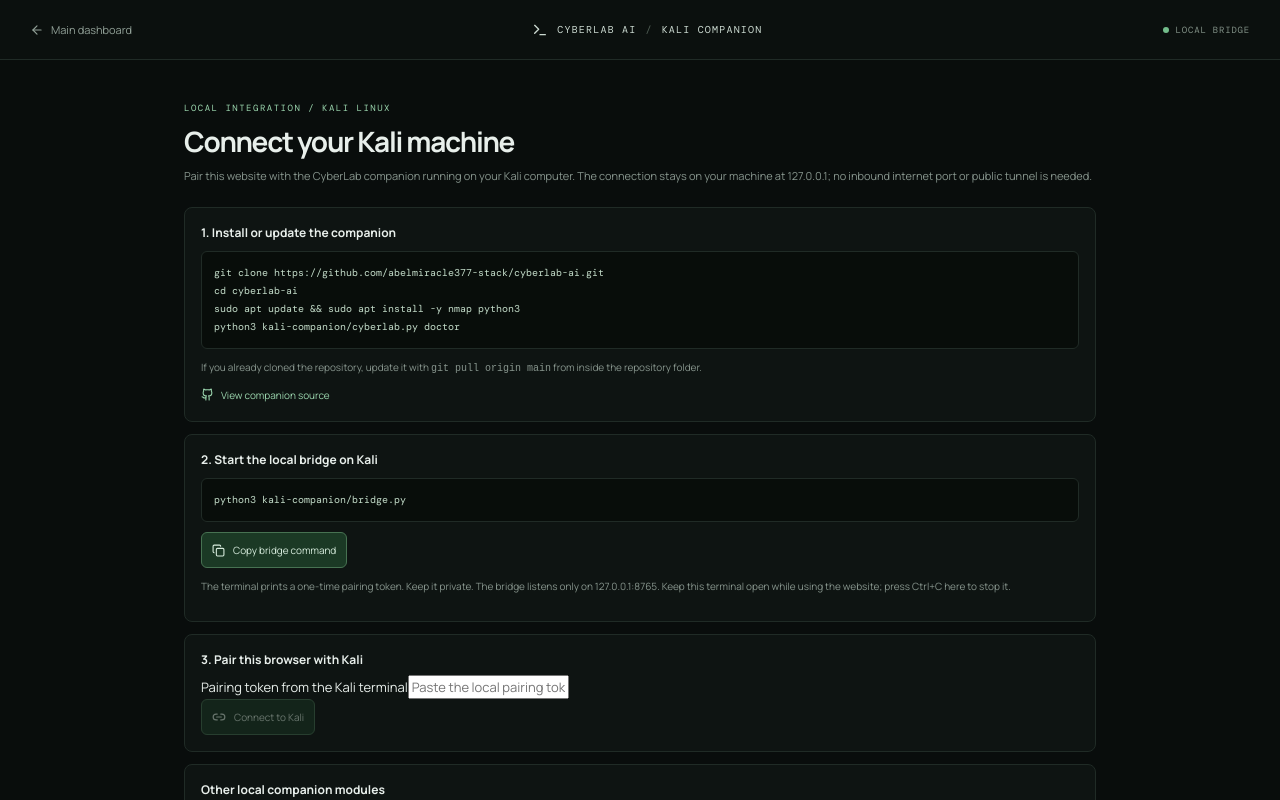
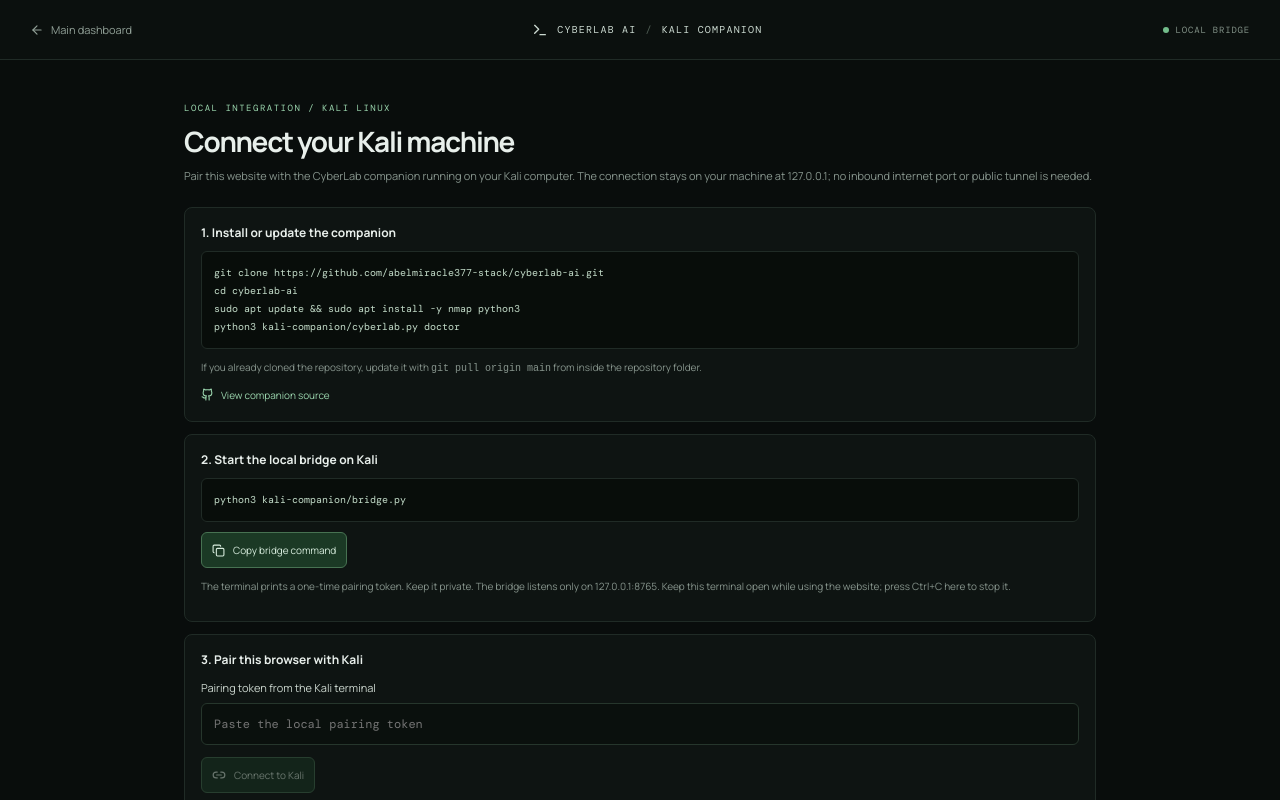
Before and after one commit to abelmiracle377-stack/cyberlab-ai, a Next.js app: page /kali-connection in a window 1280 px wide. Shown: the top 800 px of the page. Built offline with nearby package versions, Linux system fonts and the light colour scheme.

Commit message:
Style local Kali pairing and connection states

```diff
--- a/app/globals.css
+++ b/app/globals.css
@@ -398,3 +398,11 @@ h1 { font-size: clamp(24px, 3vw, 32px); letter-spacing: -1.3px; margin: 0; font-
 .scope-checks small{color:#75847b;font-size:9px;line-height:1.6}
 .report-download:disabled{opacity:.45;cursor:not-allowed}
 @media(max-width:480px){.port-choice-grid{grid-template-columns:repeat(2,minmax(0,1fr))}}
+
+
+/* Local Kali bridge connection and result states */
+.bridge-label{display:flex;flex-direction:column;gap:8px;color:#cbd6ce;font-size:11px;margin:12px 0}
+.bridge-label input{width:100%;border:1px solid #26362c;border-radius:6px;background:#0a100d;color:#e5eee8;padding:12px;font:12px var(--mono);outline:none}
+.bridge-label input:focus{border-color:#6bb582}
+.bridge-connected{display:flex;align-items:center;gap:8px;color:#85d6a0;font-size:11px;margin-top:12px}
+.kali-panel .report-download{margin-top:10px}
```
